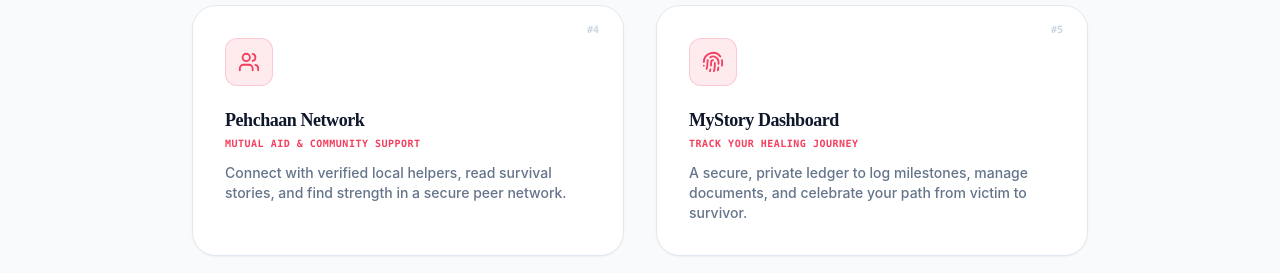
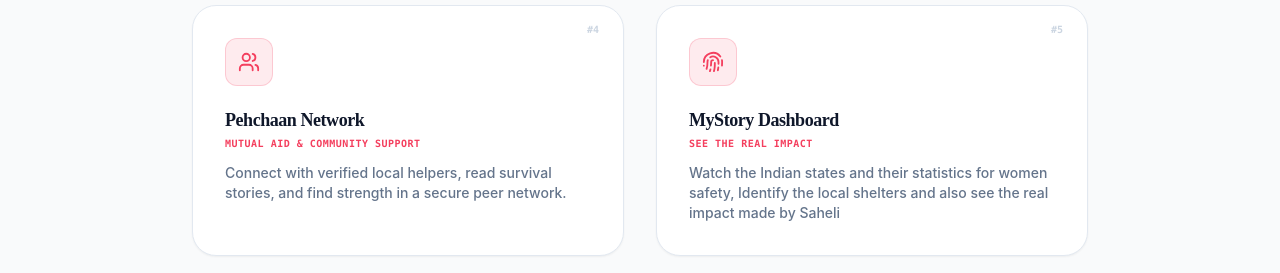
Before and after one commit to simrandhirwani/Saheli-AI, a React (Vite) app in the folder frontend/: page / in a window 1280 px wide. Shown: the part 1960-2233 px from the top of the page. Built offline with nearby package versions, Linux system fonts and the light colour scheme; no server answers.

Commit message:
home update ui

```diff
--- a/frontend/src/pages/Home.jsx
+++ b/frontend/src/pages/Home.jsx
@@ -309,7 +309,7 @@ export default function Home() {
 
           <div className="grid grid-cols-1 sm:grid-cols-2 gap-6 lg:gap-8 max-w-4xl mx-auto">
             <BentoCard num="#4" onClick={() => navigate('/pehchaan')} icon={<Users size={22} />} title="Pehchaan Network" benefit="Mutual aid & community support" desc="Connect with verified local helpers, read survival stories, and find strength in a secure peer network." />
-            <BentoCard num="#5" onClick={() => navigate('/mystory')} icon={<Fingerprint size={22} />} title="MyStory Dashboard" benefit="Track your healing journey" desc="A secure, private ledger to log milestones, manage documents, and celebrate your path from victim to survivor." />
+            <BentoCard num="#5" onClick={() => navigate('/mystory')} icon={<Fingerprint size={22} />} title="MyStory Dashboard" benefit="See the real Impact" desc="Watch the Indian states and their statistics for women safety, Identify the local shelters and also see the real impact made by Saheli" />
           </div>
 
           <div className="pt-6 max-w-3xl mx-auto text-center hidden sm:block">
```
